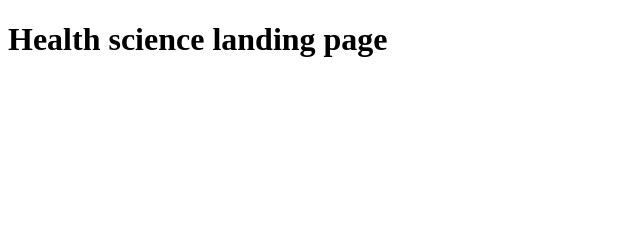
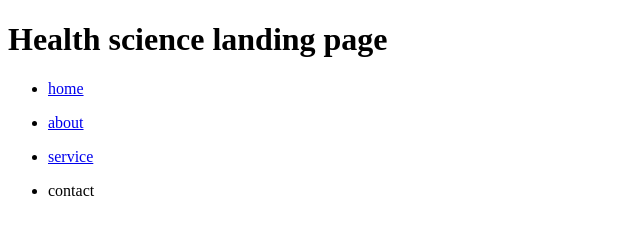
Before and after one commit to Akash09082001/demo-server, a plain HTML site: page health-science/index.html in a window 1280 px wide. Shown: the whole page, without its empty margins (0-640 px from the left). Drawn offline with Linux system fonts and the light colour scheme.

Commit message:
added new footer section

```diff
--- a/health-science/index.html
+++ b/health-science/index.html
@@ -1,13 +1,31 @@
 <!DOCTYPE html>
 <html lang="en">
+
 <head>
     <meta charset="UTF-8">
     <meta name="viewport" content="width=device-width, initial-scale=1.0">
     <title>Health science</title>
 </head>
+
 <body>
 
     <h1>Health science landing page</h1>
 
+    <footer>
+        <ul>
+            <li><a href="home">home</a></li>
+        </ul>
+        <ul>
+            <li><a href="about">about</a></li>
+        </ul>
+        <ul>
+            <li><a href="service">service</a></li>
+        </ul>
+        <ul>
+            <li><a href="contact"></a>contact</li>
+        </ul>
+    </footer>
+
 </body>
+
 </html>
```
